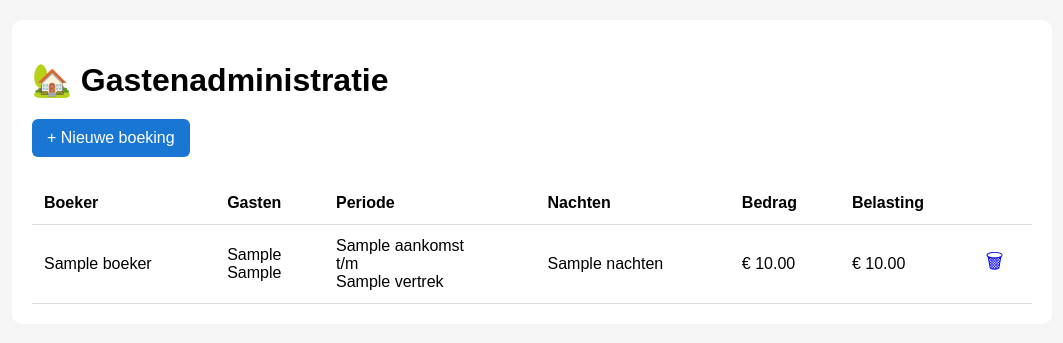
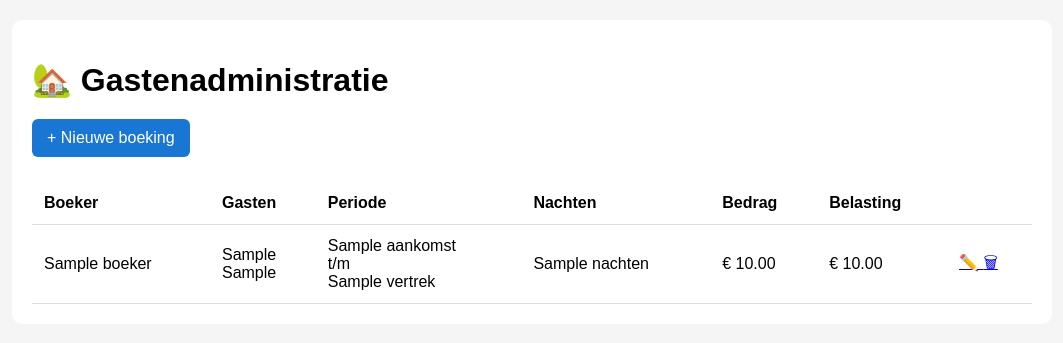
Before and after one commit to l4aspider-design/ha-gastenapp, a Flask app: template gastenapp/templates/index.html in a window 1280 px wide. Shown: the top 343 px of the page, without its empty margins (108-1171 px from the left). Run offline with Flask 3, Linux system fonts and the light colour scheme; the template is opened without the code that fills it: most values are stand-ins (such as "Sample title", 1, 10 or a date in 2020).

Commit message:
Update index.html

```diff
--- a/gastenapp/templates/index.html
+++ b/gastenapp/templates/index.html
@@ -65,14 +65,16 @@ t/m
 
 <td>
 
+<a href="./bewerken/{{b.id}}">
+✏️
+</a>
+
 <a href="./verwijderen/{{b.id}}"
-   onclick="return confirm('Deze boeking verwijderen?');"
-   class="delete">
+onclick="return confirm('Deze boeking verwijderen?');">
 🗑
 </a>
 
 </td>
-
 </tr>
 
 {% endfor %}
```
